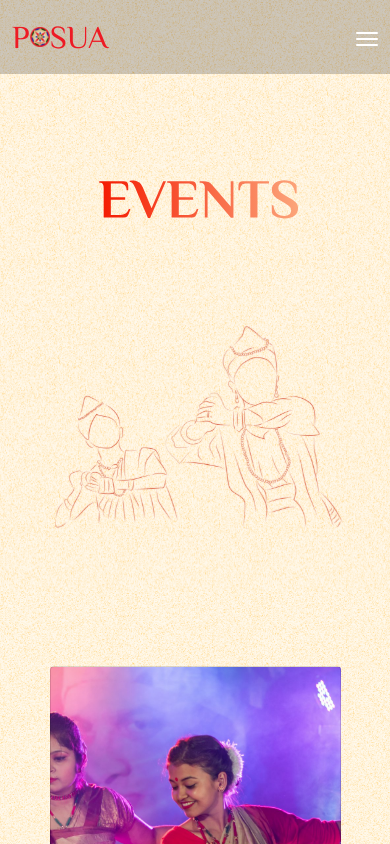
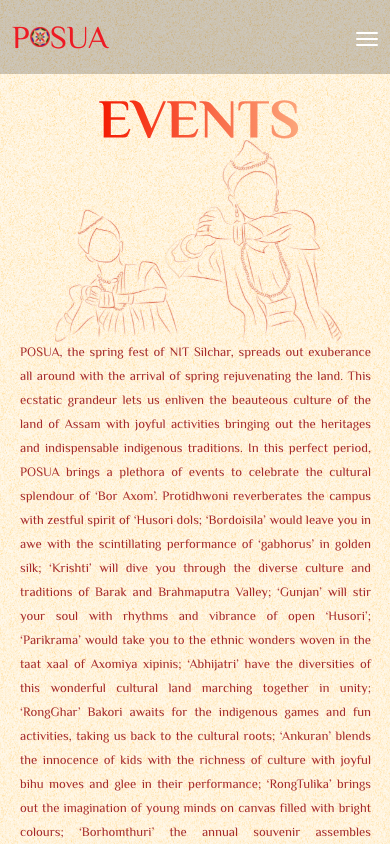
Before and after one commit to trishankusarma/Posua-Web-Site-2022, a React (Create React App) app: page /events in a window 390 px wide. Shown: the top 844 px of the page. Built offline with nearby package versions, Linux system fonts and the light colour scheme; the HTML template or start-up script is replaced by a standard one.

Commit message:
event-content made responsive

```diff
--- a/src/components/Event/Event.css
+++ b/src/components/Event/Event.css
@@ -1,5 +1,5 @@
 .top-section {
-  height: 70vh;
+  height: 80vh;
   width: 100vw;
   display: flex;
   justify-content: space-between;
@@ -20,13 +20,13 @@
   left: 130px;
   top: 100px;
 }
-.top-section .event_content{
+.top-section .event_content {
   width: 46%;
   margin: 200px 140px;
   text-align: justify;
   line-height: 1.5rem;
   font-size: 0.9rem;
-  color:brown
+  color: brown;
 }
 .top-section .dance-bg {
   background: url("../../assets/Rectangle\ 18.svg") no-repeat;
@@ -217,17 +217,35 @@
 .item-inactive {
   opacity: 0;
 }
+
+@media only screen and (max-width: 700px) {
+  .top-section .dance-bg {
+    position: relative;
+    left: 4px;
+    top: 100px;
+    width: 400px;
+  }
+  .top-section .event_content {
+    position: absolute;
+    top: 120px;
+    left: -120px;
+    width: 90%;
+  }
+  .top-section {
+    height: 150vh;
+  }
+}
 @media only screen and (max-width: 500px) {
   .top-section .events {
     position: relative;
     left: 4px;
-    top: 180px;
+    top: 100px;
     width: 200px;
   }
   .top-section .dance-bg {
     position: relative;
     left: 4px;
-    top: 116px;
+    top: -20px;
     width: 400px;
   }
   .item:nth-of-type(1) {
@@ -251,18 +269,14 @@
     width: 90vw;
     margin: auto;
   }
-}
-@media only screen and (max-width: 700px) {
-  .top-section .events {
-    position: relative;
-    left: 4px;
-    top: 180px;
-    width: 200px;
+  .top-section .event_content {
+    position: absolute;
+    top: 140px;
+    left: -120px;
+    width: 90%;
+    font-size: 0.8rem;
   }
-  .top-section .dance-bg {
-    position: relative;
-    left: 4px;
-    top: 166px;
-    width: 400px;
+  .top-section {
+    height: 120vh;
   }
 }
```
